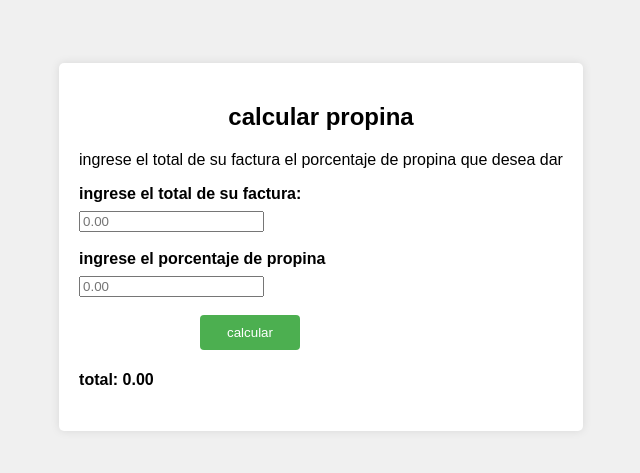
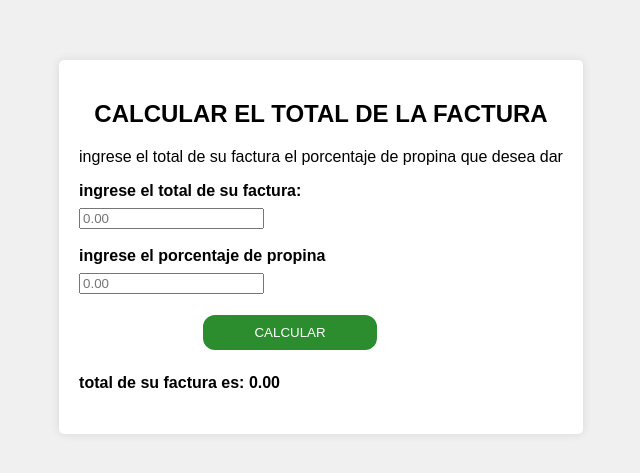
Before and after one commit to BayRamos000/proyectos-de-practica, a plain HTML site: page segundo proyecto/index.html in a window 1280 px wide. Shown: the part 153-626 px from the top of the page, without its empty margins (319-959 px from the left). Drawn offline with Linux system fonts and the light colour scheme.

Commit message:
termine el segundo proyectos, ya funciona correctamente

```diff
--- a/segundo proyecto/index.html
+++ b/segundo proyecto/index.html
@@ -8,7 +8,7 @@
 </head>
 <body>
     <form method="post">
-        <h2>calcular propina</h2>
+        <h2>CALCULAR EL TOTAL DE LA FACTURA</h2>
         <p>ingrese el total de su factura el
             porcentaje de propina que desea dar
         </p>
@@ -18,8 +18,8 @@
         <label for="nombre">ingrese el porcentaje de propina</label>
         <input type="number" id="propina" placeholder="0.00" title="porcentaje de propina">
         <br><br>
-        <button type="submit">calcular</button>
-        <h4>total: <b id="total">0.00</b></h4>
+        <button type="button" onclick="multiplicar()">CALCULAR</button>
+        <h4>total de su factura es: <b id="total">0.00</b></h4>
     </form>
 <script src="index.js"></script>
 </body>
--- a/segundo proyecto/index.js
+++ b/segundo proyecto/index.js
@@ -0,0 +1,8 @@
+function multiplicar() {
+    let numero1 = parseFloat(document.getElementById("factura").value);
+    let numero2 = parseFloat(document.getElementById("propina").value);
+    let porcentaje = numero2 / 100;
+    let propina = numero1 * porcentaje;
+    let total = propina + numero1;
+    document.getElementById("total").innerHTML = total.toFixed(2);
+}
--- a/segundo proyecto/style.css
+++ b/segundo proyecto/style.css
@@ -31,13 +31,13 @@ input[type="text"] {
 
 button {
     padding: 10px 20px;
-    background-color: #4CAF50;
+    background-color: #2c8d2f;
     color: white;
-    border: none;
-    border-radius: 4px;
+    border: 3px solid;
+    border-radius: 15px;
     cursor: pointer;
     margin-left: 25%;
-    width: 100px;
+    width: 180px;
 }
 
 button:hover {
```
